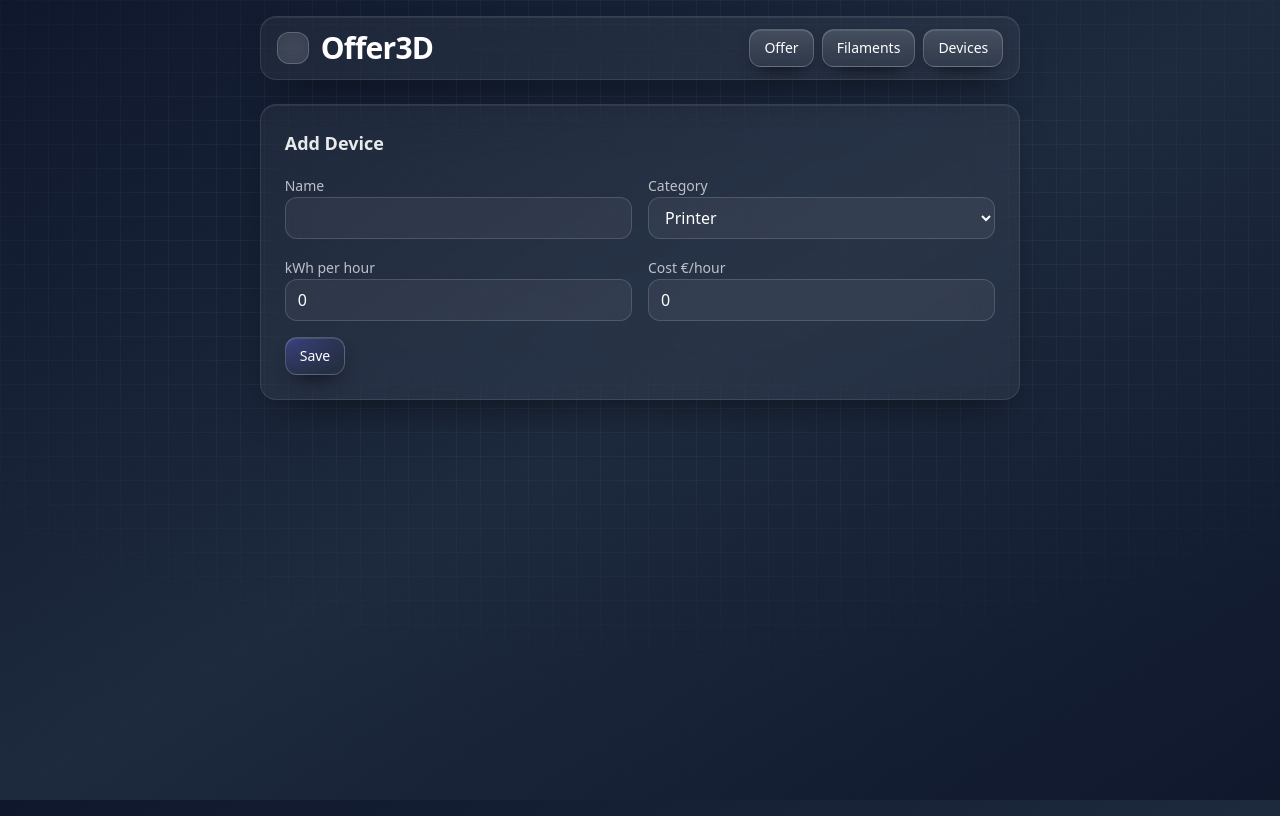
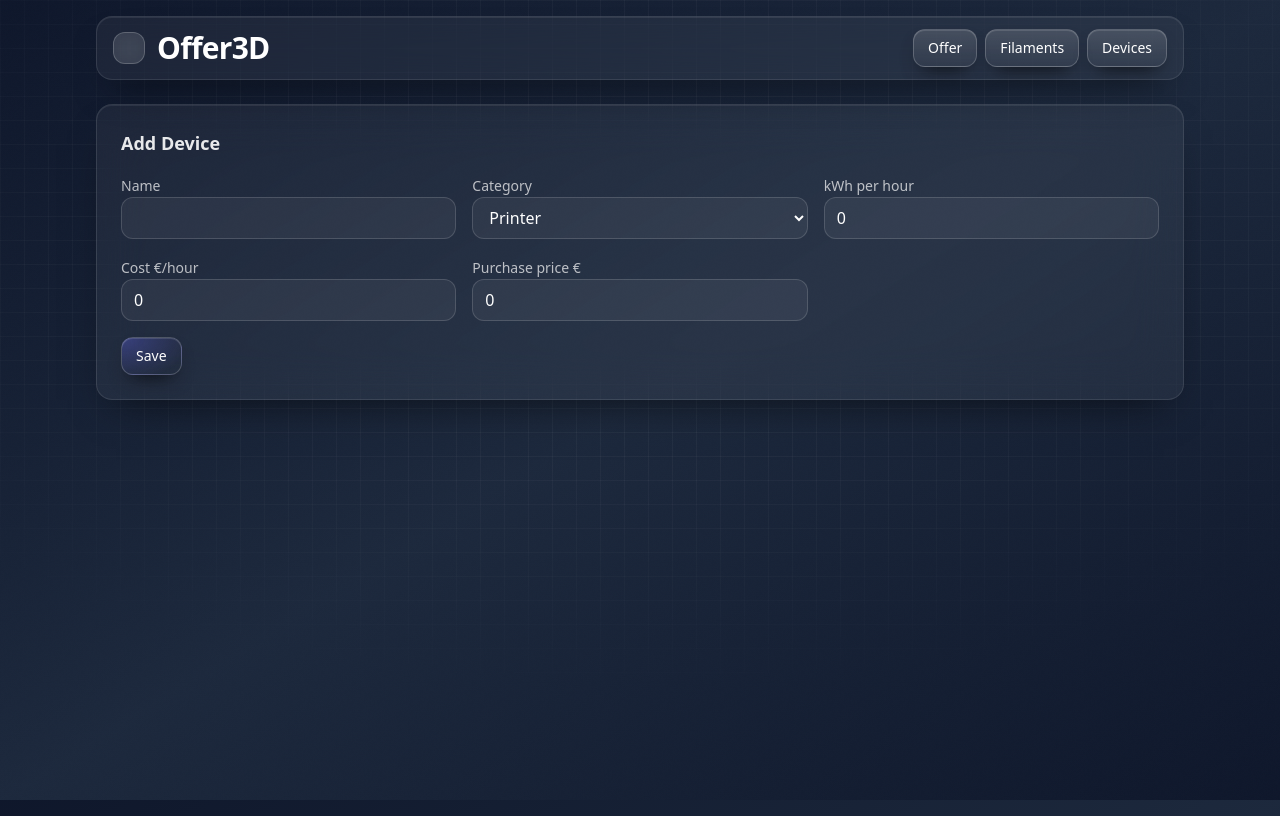
Before and after one commit to MichaelRedant/Offer3d, a React (Vite) app in the folder offer3d/: page / in a window 1280 px wide. Both pictures are taken after a click on the button "Devices". Built offline with nearby package versions, Linux system fonts and the light colour scheme.

Commit message:
feat: add device purchase recovery

```diff
--- a/offer3d/src/App.tsx
+++ b/offer3d/src/App.tsx
@@ -18,6 +18,7 @@ export default function App() {
     removeFilament,
     setDevicePreset,
     setDeviceHours,
+    updateDevice,
     removeDevice
   } = useOfferStore();
   const { filaments } = useFilamentStore();
@@ -106,7 +107,7 @@ export default function App() {
                     </div>
                   </div>
                   {input.devices.map(d => (
-                    <div key={d.id} className="grid gap-2 sm:grid-cols-[1fr,auto,auto] items-end">
+                    <div key={d.id} className="grid gap-2 sm:grid-cols-[1fr,auto,auto,auto] items-end">
                       <label className="field">
                         <span className="label">Device</span>
                         <select
@@ -133,6 +134,15 @@ export default function App() {
                             const dev = devices.find(dd => dd.id === d.deviceId)
                             setDeviceHours(d.id, Number(e.target.value), dev)
                           }}
+                        />
+                      </label>
+                      <label className="field">
+                        <span className="label">Purchase %</span>
+                        <input
+                          className="input"
+                          type="number" step="0.01"
+                          value={d.purchasePct}
+                          onChange={e => updateDevice(d.id, 'purchasePct', Number(e.target.value))}
                         />
                       </label>
                       <button className="btn" onClick={() => removeDevice(d.id)}>Remove</button>
@@ -192,6 +202,7 @@ export default function App() {
                   <div className="stat"><dt className="muted">Equipment</dt><dd>€ {result.equipment.toFixed(2)}</dd></div>
                   <div className="stat"><dt className="muted">Extra</dt><dd>€ {result.extra.toFixed(2)}</dd></div>
                   <div className="stat"><dt className="muted">Profit</dt><dd>€ {result.profit.toFixed(2)}</dd></div>
+                  <div className="stat"><dt className="muted">Purchase</dt><dd>€ {result.purchase.toFixed(2)}</dd></div>
                   <div className="stat pt-2 border-t border-white/10"><dt className="muted">Excl. btw</dt><dd>€ {result.net.toFixed(2)}</dd></div>
                   <div className="stat"><dt className="muted">VAT</dt><dd>€ {result.vat.toFixed(2)}</dd></div>
                   <div className="stat text-base font-semibold"><dt>Incl. btw</dt><dd>€ {result.total.toFixed(2)}</dd></div>
--- a/offer3d/src/DeviceScreen.tsx
+++ b/offer3d/src/DeviceScreen.tsx
@@ -6,7 +6,8 @@ const emptyForm: Omit<Device, 'id'> = {
   name: '',
   category: 'printer',
   kwhPerHour: 0,
-  costPerHour: 0
+  costPerHour: 0,
+  purchasePrice: 0
 }
 
 export default function DeviceScreen() {
@@ -26,7 +27,7 @@ export default function DeviceScreen() {
     <div className="space-y-6">
       <div className="glass p-5 sm:p-6 space-y-4">
         <h2 className="h2">Add Device</h2>
-        <div className="grid gap-4 sm:grid-cols-2">
+        <div className="grid gap-4 sm:grid-cols-3">
           <label className="field">
             <span className="label">Name</span>
             <input
@@ -70,6 +71,17 @@ export default function DeviceScreen() {
               onChange={(e) => handleChange('costPerHour', Number(e.target.value))}
             />
           </label>
+
+          <label className="field">
+            <span className="label">Purchase price €</span>
+            <input
+              className="input"
+              type="number"
+              step="0.01"
+              value={form.purchasePrice}
+              onChange={(e) => handleChange('purchasePrice', Number(e.target.value))}
+            />
+          </label>
         </div>
         <button className="btn btn-primary" onClick={handleAdd}>
           Save
@@ -84,7 +96,7 @@ export default function DeviceScreen() {
                 {d.name} ({d.category})
               </div>
               <div className="muted">
-                {d.kwhPerHour} kWh/h · € {d.costPerHour}/h
+                {d.kwhPerHour} kWh/h · € {d.costPerHour}/h · € {d.purchasePrice}
               </div>
             </div>
             <button className="btn" onClick={() => removeDevice(d.id)}>
--- a/offer3d/src/store/offerStore.ts
+++ b/offer3d/src/store/offerStore.ts
@@ -112,7 +112,9 @@ export const useOfferStore = create<OfferState>((set) => ({
             name: '',
             hours: 0,
             electricityKwh: 0,
-            cost: 0
+            cost: 0,
+            purchasePrice: 0,
+            purchasePct: 0
           }
         ]
       }
@@ -136,7 +138,9 @@ export const useOfferStore = create<OfferState>((set) => ({
               name: device.name,
               hours: 0,
               electricityKwh: 0,
-              cost: 0
+              cost: 0,
+              purchasePrice: device.purchasePrice ?? 0,
+              purchasePct: 0
             }
           : d
       )
--- a/offer3d/src/types.ts
+++ b/offer3d/src/types.ts
@@ -28,6 +28,8 @@ export interface DeviceItem {
   hours: number
   electricityKwh: number
   cost: number
+  purchasePrice: number
+  purchasePct: number
 }
 
 export interface Device {
@@ -36,6 +38,7 @@ export interface Device {
   category: DeviceCategory
   kwhPerHour: number
   costPerHour: number
+  purchasePrice: number
 }
 
 export interface OfferInput {
@@ -52,6 +55,7 @@ export interface OfferResult {
   energy: number
   equipment: number
   extra: number
+  purchase: number
   profit: number
   net: number
   vat: number
--- a/offer3d/src/utils/pricing.ts
+++ b/offer3d/src/utils/pricing.ts
@@ -26,8 +26,12 @@ export function calculateOffer(input: OfferInput): OfferResult {
   const extra = input.extraCost
   const base = material + energy + equipment + extra
   const profit = base * (input.profitMarginPct / 100)
-  const net = base + profit
+  const purchase = input.devices.reduce(
+    (sum, d) => sum + d.purchasePrice * (d.purchasePct / 100),
+    0
+  )
+  const net = base + profit + purchase
   const vat = net * input.vatRate
   const total = net + vat
-  return { material, energy, equipment, extra, profit, net, vat, total }
+  return { material, energy, equipment, extra, profit, purchase, net, vat, total }
 }
```
Also changed, not shown: 1 other file (tests, documents, lock files or other folders).
